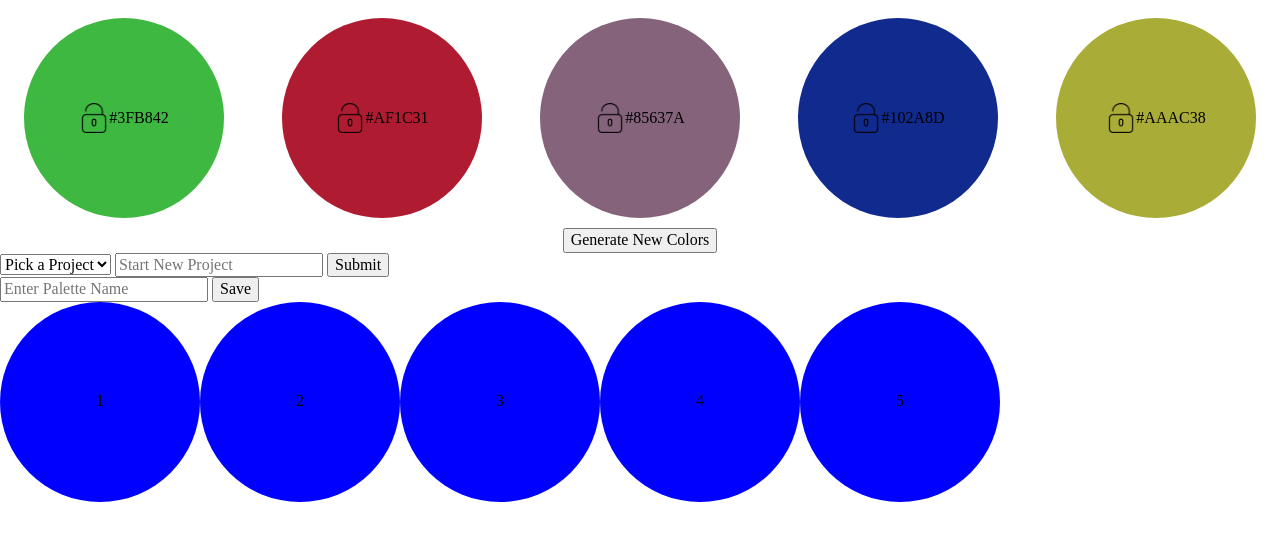
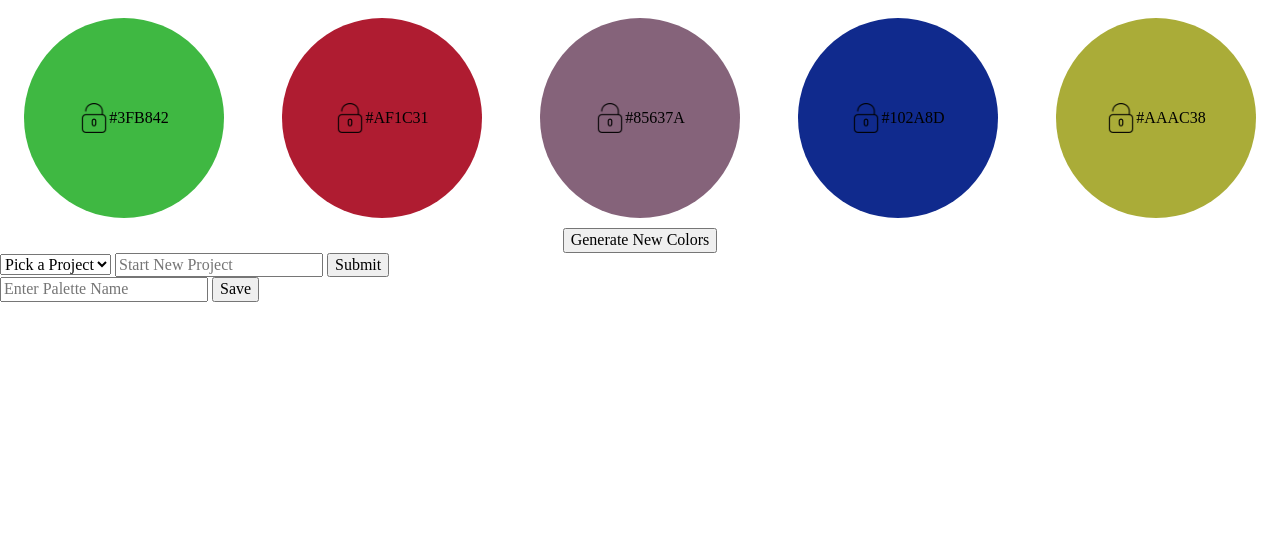
Before and after one commit to Salamandastron1/palette-picker, a website: page public/index.html in a window 1280 px wide. Shown: the part 141-682 px from the top of the page. Drawn offline with nearby package versions, Linux system fonts and the light colour scheme; no server answers.

Commit message:
remove placeholder html

```diff
--- a/public/index.html
+++ b/public/index.html
@@ -56,13 +56,6 @@
       </form>
     </main>
     <footer class='footer'>
-      <section class='palette'>
-        <div class='palette-color'>1</div>
-        <div class='palette-color'>2</div>
-        <div class='palette-color'>3</div>
-        <div class='palette-color'>4</div>
-        <div class='palette-color'>5</div>
-      </section>
     </footer>
     <script src='./scripts/scripts.js'></script>
   </body>
```
